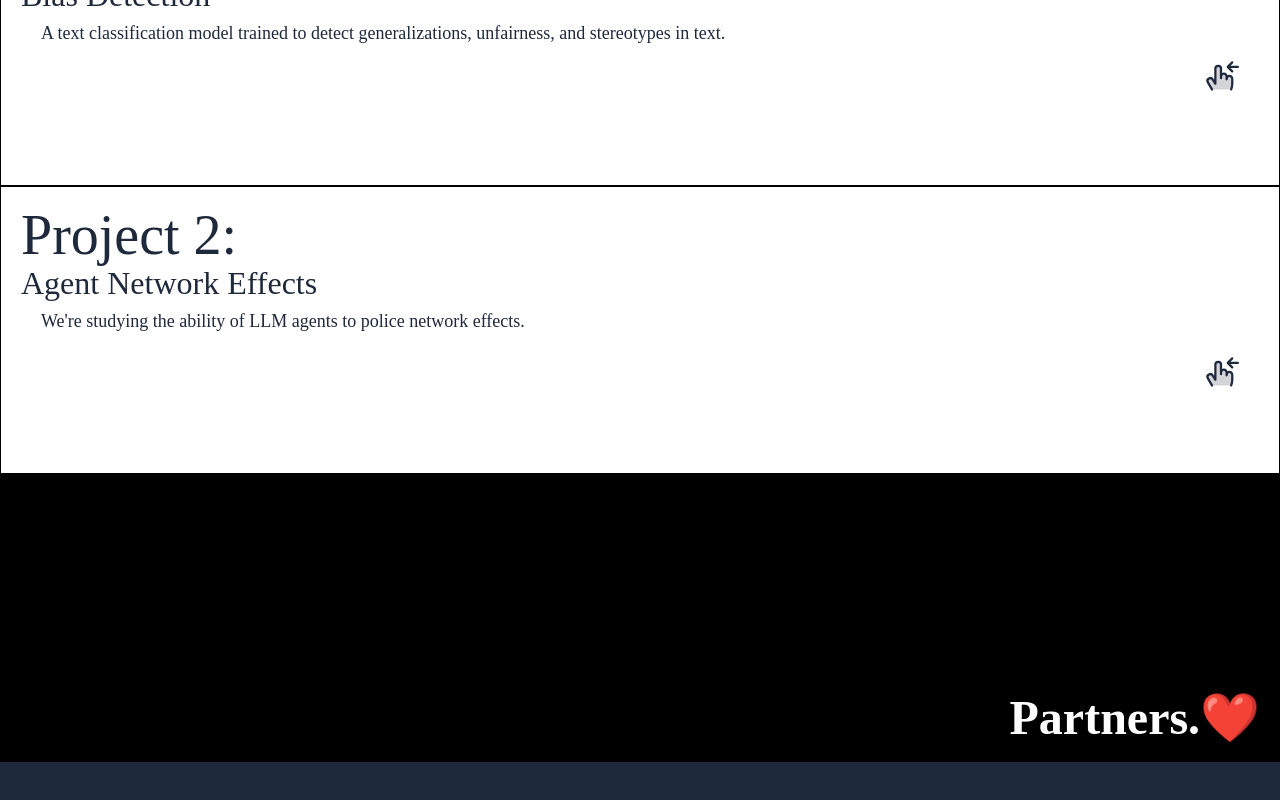
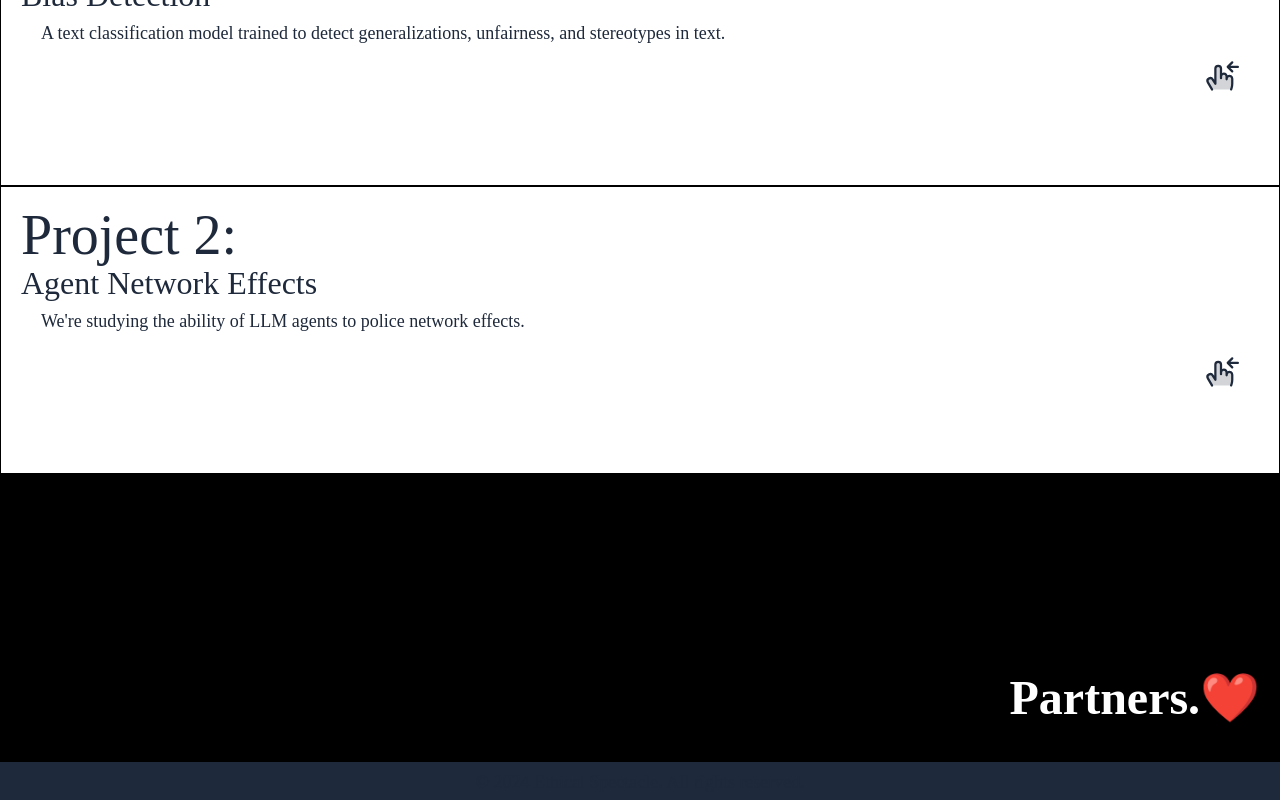
Before and after one commit to Ethical-Spectacle/newsite, a Next.js app: page / in a window 1280 px wide. Shown: the part 818-1618 px from the top of the page. Built offline with nearby package versions, Linux system fonts and the light colour scheme; a web font is replaced by a local one.

Commit message:
partners page

```diff
--- a/app/components/Home/Hero.js
+++ b/app/components/Home/Hero.js
@@ -30,7 +30,7 @@ const Hero = () => {
 
       {/* Developer Leaderboard Banner */}
       <div className="flex flex-row justify-start overflow-hidden h-15 items-center bg-black py-3">
-        <h1 className="whitespace-nowrap text-white text-lg py-3 px-2 ml-5 text-right">🤖 check our leaderboard —&gt; </h1>
+        <a href="/leaderboard" ><h1 className="whitespace-nowrap text-white text-lg py-3 px-2 ml-5 text-right">🤖 check our leaderboard —&gt;</h1></a>
       </div>
 
     </div>
--- a/app/components/Home/Partners.js
+++ b/app/components/Home/Partners.js
@@ -9,7 +9,7 @@ const Partners = () => {
         {/* Title slide */}
         <div className="size-72 scroll-item bg-black">
           <div className="flex flex-col h-full justify-end">
-            <h1 className="mt-5 pb-5 text-5xl font-semibold text-white text-right pr-5 pb-10">Partners.❤️</h1>
+            <h1 className="mt-5 pb-5 text-5xl font-semibold text-white text-right pr-5 pb-5 mb-5">Partners.❤️</h1>
           </div>
         </div>
 
```
